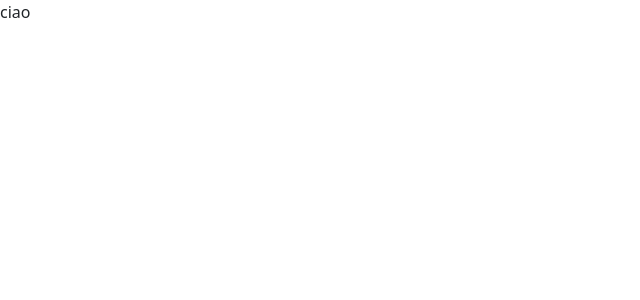
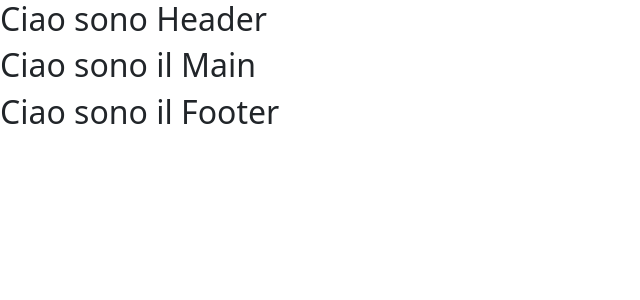
Before and after one commit to GiuseppeDeRosa1992/vite-comics, a Vue app: page / in a window 1280 px wide. Shown: the top 300 px of the page, without its empty margins (0-640 px from the left). Built offline with nearby package versions, Linux system fonts and the light colour scheme.

Commit message:
added AppHeader.vue AppMain.vue and AppFooter.vue and imported in App.vue

```diff
--- a/src/App.vue
+++ b/src/App.vue
@@ -1,3 +1,27 @@
+<script>
+import AppHeader from './components/AppHeader.vue';
+import AppMain from './components/AppMain.vue';
+import AppFooter from './components/AppFooter.vue';
+
+export default {
+    components: {
+        AppHeader,
+        AppMain,
+        AppFooter
+    },
+
+    data() {
+        return {
+
+        }
+    }
+}
+</script>
+
 <template>
-  ciao
+    <AppHeader />
+    <AppMain />
+    <AppFooter />
 </template>
+
+<style></style>
--- /dev/null
+++ b/src/components/AppFooter.vue
@@ -0,0 +1,25 @@
+<script>
+export default {
+    data() {
+        return {
+
+        }
+    },
+
+    methods: {
+
+    },
+
+    mounted() {
+
+    }
+}
+</script>
+
+<template>
+    <footer>
+        <h2>Ciao sono il Footer</h2>
+    </footer>
+</template>
+
+<style></style>
--- /dev/null
+++ b/src/components/AppHeader.vue
@@ -0,0 +1,25 @@
+<script>
+export default {
+    data() {
+        return {
+
+        }
+    },
+
+    methods: {
+
+    },
+
+    mounted() {
+
+    }
+}
+</script>
+
+<template>
+    <header>
+        <h2>Ciao sono Header</h2>
+    </header>
+</template>
+
+<style></style>
--- /dev/null
+++ b/src/components/AppMain.vue
@@ -0,0 +1,25 @@
+<script>
+export default {
+    data() {
+        return {
+
+        }
+    },
+
+    methods: {
+
+    },
+
+    mounted() {
+
+    }
+}
+</script>
+
+<template>
+    <main>
+        <h2>Ciao sono il Main</h2>
+    </main>
+</template>
+
+<style></style>
```
Also changed, not shown: src/components/HelloWorld.vue (deleted).
